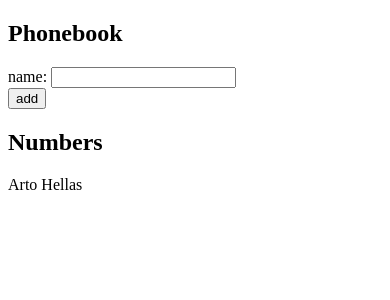
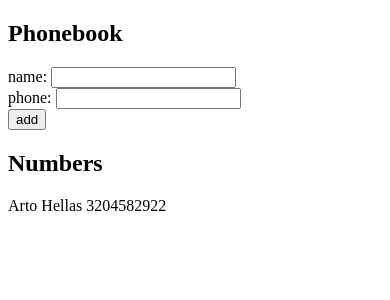
Before and after one commit to d3w3r/fullstackopen, a React (Vite) app in the folder part2/phonebook/: page / in a window 390 px wide. Shown: the top 300 px of the page. Built offline with nearby package versions, Linux system fonts and the light colour scheme.

Commit message:
Finished step 3 of phonebook

```diff
--- a/part2/phonebook/src/App.jsx
+++ b/part2/phonebook/src/App.jsx
@@ -2,29 +2,42 @@ import { useState } from 'react';
 
 const App = () => {
   const [persons, setPersons] = useState([
-    { name: 'Arto Hellas', id: 1 },
+    {  id: 1, name: 'Arto Hellas', phone: '3204582922'},
   ]);
   const [newName, setNewName] = useState('');
+  const [newPhone, setNewPhone] = useState('');
 
-  const trackInput = (event) => setNewName(event.target.value);
+  const trackPhone = (event) => setNewPhone(event.target.value);
+  const trackName = (event) => setNewName(event.target.value);
   const addName = (event) => {
     event.preventDefault();
 
-    const isKnown = persons.some(p => p.name === newName);
-    const isEmpty = newName.trim().length === 0;
+    const unknownName = !persons.some(p => p.name === newName);
+    const unknownPhone = !persons.some(p => p.number === newPhone);
+    const emptyName = newName.trim().length === 0;
+    const emptyPhone = newPhone.trim().length === 0;
 
-    if (isKnown) {
+
+    if (!unknownName) {
       const msg = `${newName} is already added to phonebook`;
       alert(msg);
-    } else if (isEmpty) {
+    } else if (!unknownPhone) {
+      const msg = `${newPhone} is already added to phonebook`;
+      alert(msg);
+    } else if (emptyName || emptyPhone) {
       const msg = `Empty values are not allowed!`;
       alert(msg)
     } else {
-      const personObj = { id: persons.length + 1, name: newName };
+      const personObj = {
+        id: persons.length + 1,
+        name: newName,
+        phone: newPhone
+      };
       setPersons(persons.concat(personObj));
     }
 
     setNewName('');
+    setNewPhone('');
   };
 
 
@@ -33,7 +46,10 @@ const App = () => {
       <h2>Phonebook</h2>
       <form onSubmit={addName}>
         <div>
-          name: <input value={newName} onChange={trackInput}/>
+          name: <input value={newName} onChange={trackName}/>
+        </div>
+        <div>
+          phone: <input value={newPhone} onChange={trackPhone}/>
         </div>
         <div>
           <button type="submit">add</button>
@@ -41,7 +57,7 @@ const App = () => {
       </form>
       <h2>Numbers</h2>
       <div>
-        {persons.map(p => <p key={p.id}>{p.name}</p>)}
+        {persons.map(p => <p key={p.id}>{p.name} {p.phone}</p>)}
       </div>
     </div>
   )
```
